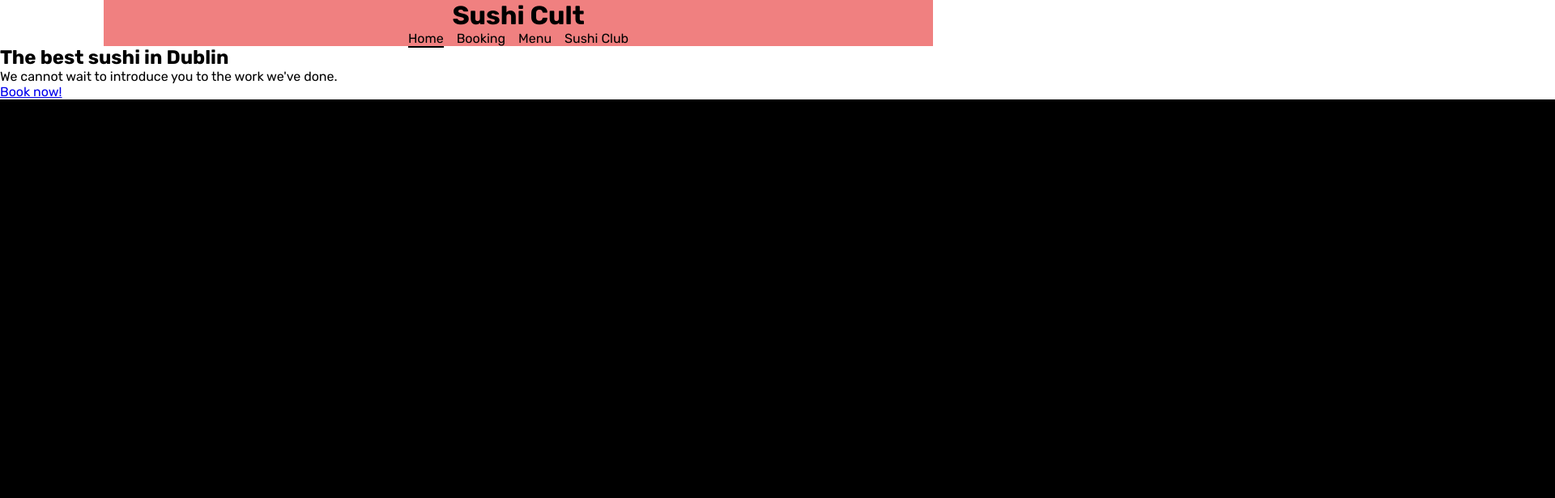
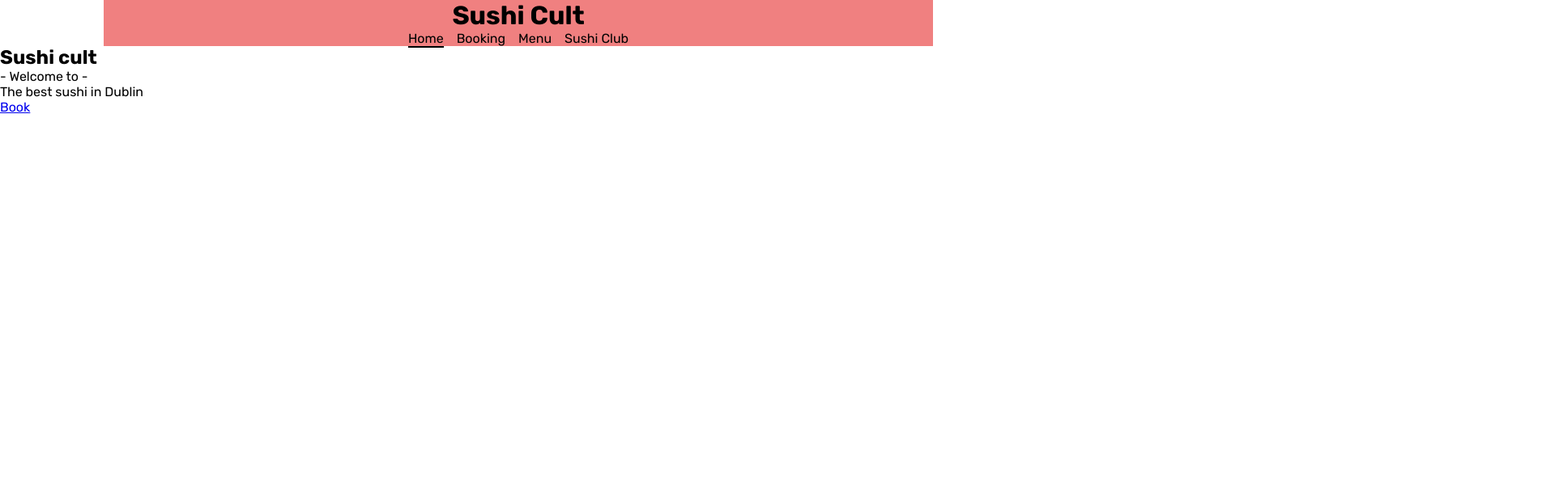
Before and after one commit to ogc1231/sushi-cult-restaurant, a plain HTML site: page index.html in a window 1280 px wide. Shown: the top 616 px of the page at 81% size, 1920 px wide, since content can reach past the window. Drawn offline with Linux system fonts and the light colour scheme.

Commit message:
"Add hero section text"

```diff
--- a/index.html
+++ b/index.html
@@ -8,7 +8,7 @@
     <title>Sushi Cult</title>
 </head>
 <body>
-    <header class="header">
+    <header>
         <div class="container">
             <h1>Sushi Cult</h1>
             <nav class="nav">
@@ -22,16 +22,16 @@
         </div>
     </header>
     <main>
-        <section class="hero-section">
+        <section class="hero">
             <div class="hero-text">
-                <h2>The best sushi in Dublin</h2>
-                <p>We cannot wait to introduce you to the work we've done.</p>
-                <a href="#">Book now!</a>
+            <h2 class="hero-text-heading">Sushi cult</h2>
+            <p class="hero-text-top">- Welcome to -</p>
+            <p class="hero-text-bottom">The best sushi in Dublin</p>
+            <a href="#" class="hero-btn">Book</a>
             </div>
-            <div class="hero-img">
-                <img src="assets/images/hero-image.jpeg" alt="">
-            </div>
+
         </section>
+
     </main>
 
 </body>
```
